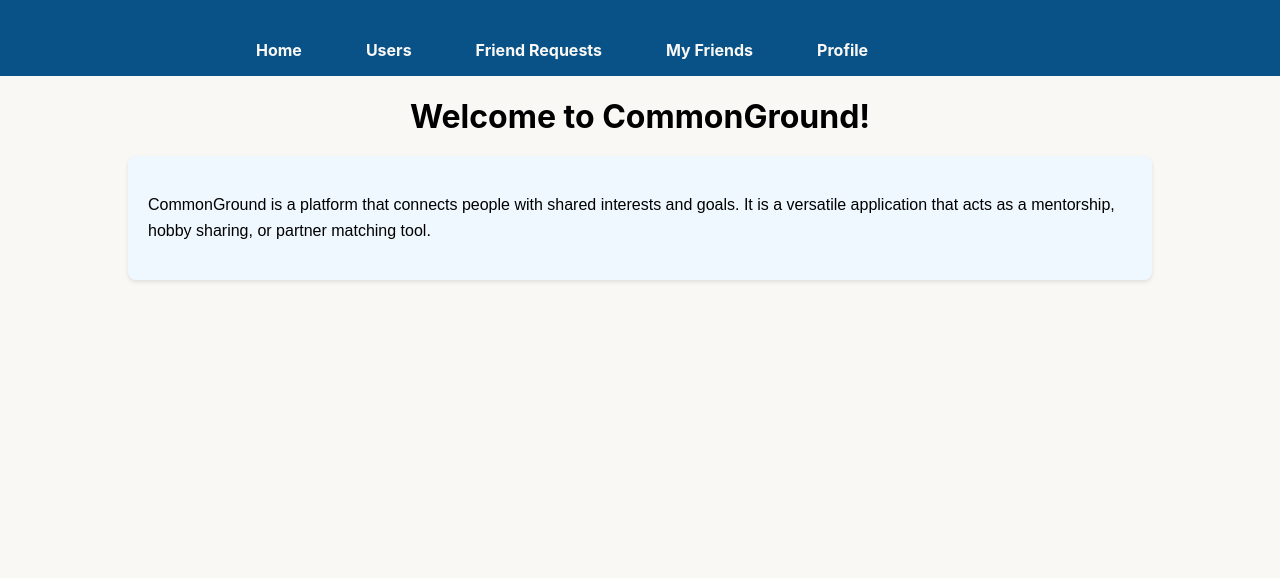
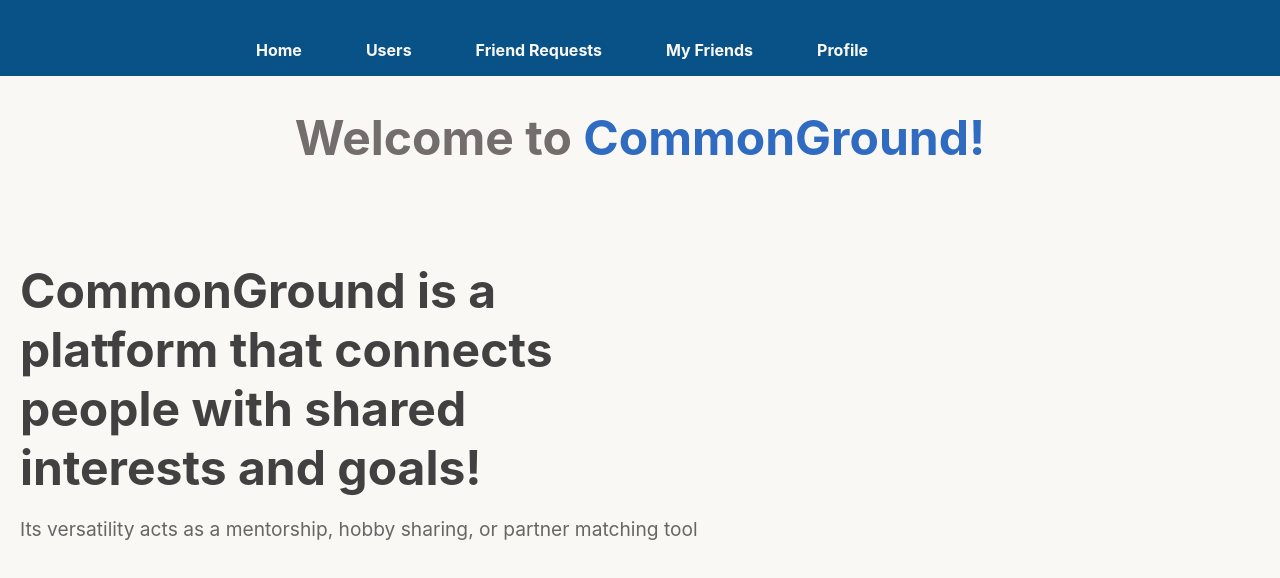
Before and after one commit to iss6518/commnGroundIccha, a React (Create React App) app: page / in a window 1280 px wide. Shown: the top 578 px of the page. Built offline with nearby package versions, Linux system fonts and the light colour scheme.

Commit message:
Restructuring Homepage Introduction

```diff
--- a/src/App.css
+++ b/src/App.css
@@ -315,17 +315,55 @@ nav a:focus {
   color: #2a2a2a;
 }
 
-.description-box {
-  width: 80%;
-  margin: 20px auto;
-  padding: 20px;
-  background-color: #f0f8ff;
-  border-radius: 8px;
-  box-shadow: 0 2px 4px rgba(0, 0, 0, 0.1);
-  font-family: 'Arial', sans-serif;
-  line-height: 1.6;
+
+center h1 {
+  margin-bottom: 10px;
 }
 
-center h1 {
-  margin-bottom: 20px;
+.welcome-message h1 {
+  color: #736d6d;
+  margin-bottom: 50px;
+  font-size: 3rem;
 }
+
+.welcome-message .highlight {
+  color: #2e6bc1;
+}
+
+.homepage-container {
+  display: flex;
+  flex-direction: column;
+  align-items: flex-start;
+  max-width: 2200px;
+  margin: auto;
+  padding: 20px;
+  justify-content: center; /* This will vertically center your content */
+  align-items: flex-start; /* Align items to the start of the container, which is the left side */
+  height: 40vh; /* This will make the container take up the full height of the viewport */
+  padding-top: 5vh; /* This will push the content down slightly */
+}
+
+.content-section {
+  margin-top: 20px;
+}
+
+.headline {
+  font-size: 3rem;
+  color: #424141;
+  width: 50%;
+  text-align: left;
+  margin-bottom: 0.5rem;
+}
+
+.subtext {
+  font-size: 1.2rem;
+  color: #666;
+  text-align: left;
+  width: 60%;
+  margin-bottom: 2rem;
+}
+
+html, body, #root {
+  height: 100%;
+  margin: 0;
+}
--- a/src/App.js
+++ b/src/App.js
@@ -29,14 +29,27 @@ function App() {
     <Routes>
     <Route path="/" element={
           <>
-            <center><h1>Welcome to CommonGround!</h1></center>
-            <div className="description-box">
-            <p>CommonGround is a platform that connects people with shared interests
-              and goals. It is a versatile application that acts as a mentorship,
-              hobby sharing, or partner matching tool.
-              </p>
+
+            <div className="welcome-message">
+            <center><h1>Welcome to <span className="highlight">CommonGround!</span></h1></center>
             </div>
+
+
+            <div className="homepage-container">
+            <div className="content-section">
+            <h2 className="headline">CommonGround is a platform that connects people with shared interests and goals!</h2>
+
+            <p className="subtext">
+                  Its versatility acts as a mentorship, hobby sharing, or partner matching tool
+                </p>
+
+              </div>
+            </div>
+
+
           </>
+
+
         } />
 
       <Route path="login" element={<Login />} />
```
